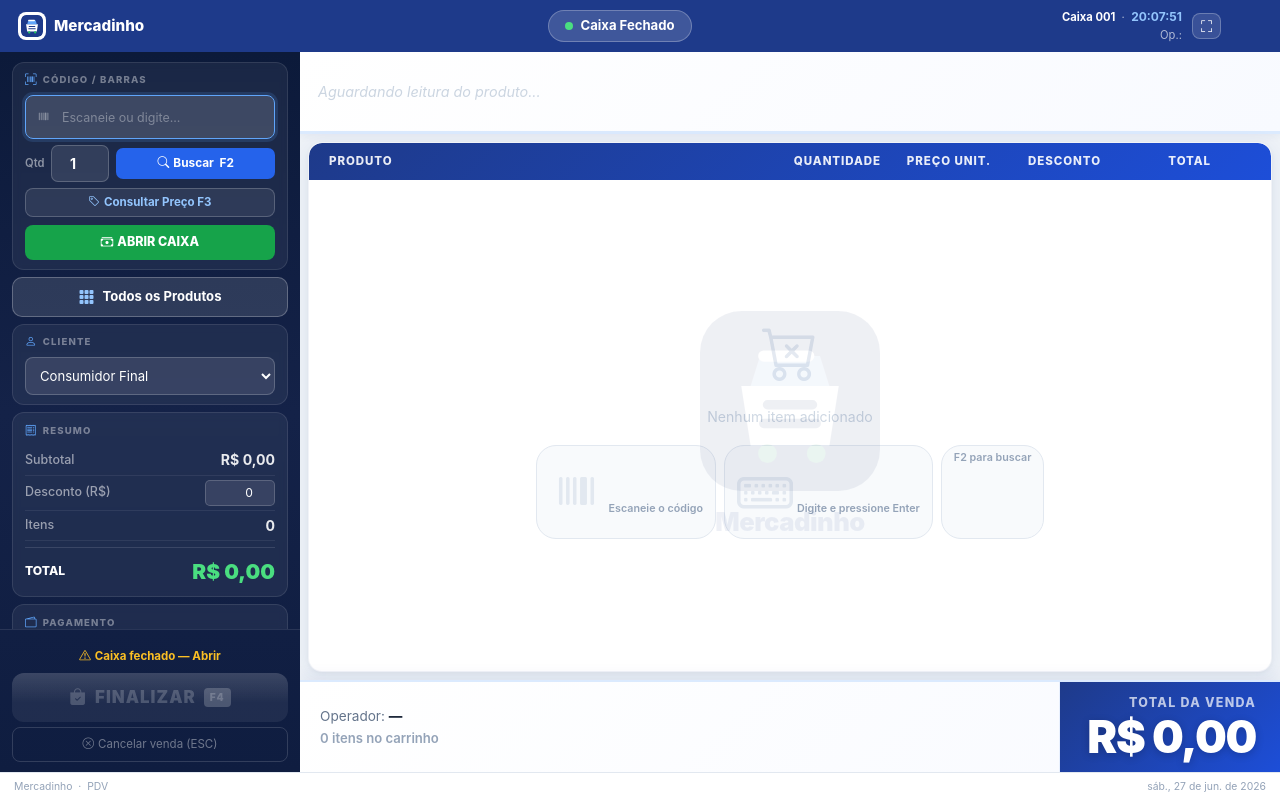
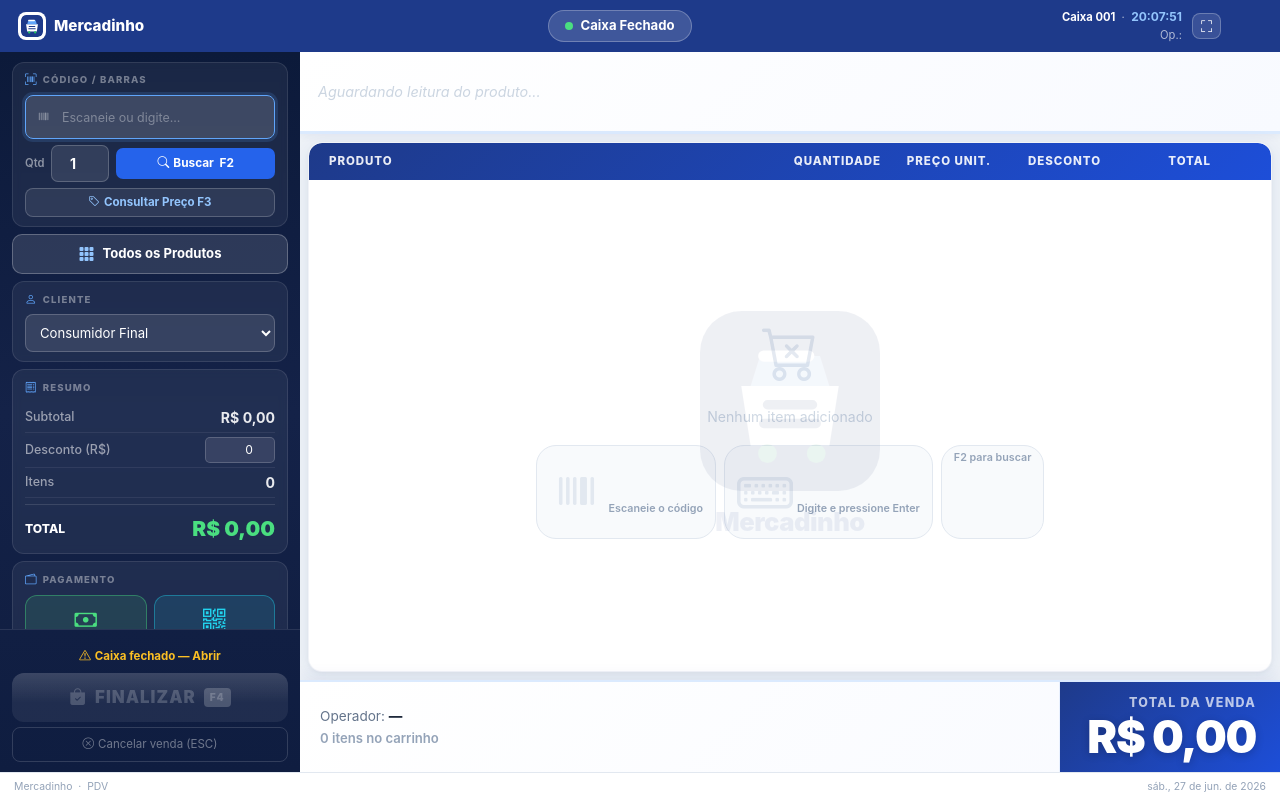
Before and after one commit to pedrolima25/Mercadinho, a FastAPI app: template templates/sales/pdv.html in a window 1280 px wide. Run offline with FastAPI, Linux system fonts and the light colour scheme; the template is opened without the code that fills it, so the values that code supplies are empty; parts of the project's set-up code (start-up, migrations or seed data) failed here and were passed over; some libraries are stand-ins or nearby versions.

Commit message:
Remove duplicidade do botao Abrir Caixa no PDV
Existiam dois controles para abrir o caixa (botao no topo e link no
rodape). Mantem so o link do rodape, que agora abre o modal direto
na tela em vez de navegar para /caixa.

```diff
--- a/templates/sales/pdv.html
+++ b/templates/sales/pdv.html
@@ -675,14 +675,6 @@
             <i class="bi bi-tag me-1"></i>Consultar Preço F3
           </button>
         </div>
-        {% if not open_register %}
-        <div style="margin-top:8px;">
-          <button onclick="document.getElementById('modalAbrirCaixa').style.display='flex'"
-            style="width:100%;background:#16a34a;border:none;border-radius:8px;color:#fff;font-size:0.78rem;font-weight:800;padding:8px;cursor:pointer;">
-            <i class="bi bi-cash-stack me-1"></i>ABRIR CAIXA
-          </button>
-        </div>
-        {% endif %}
       </div>
 
       <!-- Catálogo -->
@@ -732,7 +724,7 @@
     <div class="left-foot">
       {% if not open_register %}
       <div style="text-align:center;padding:4px 0 2px;">
-        <a href="/caixa" style="font-size:0.72rem;color:#fbbf24;font-weight:700;text-decoration:none;">
+        <a href="#" onclick="document.getElementById('modalAbrirCaixa').style.display='flex';return false;" style="font-size:0.72rem;color:#fbbf24;font-weight:700;text-decoration:none;">
           <i class="bi bi-exclamation-triangle me-1"></i>Caixa fechado — Abrir
         </a>
       </div>
```
